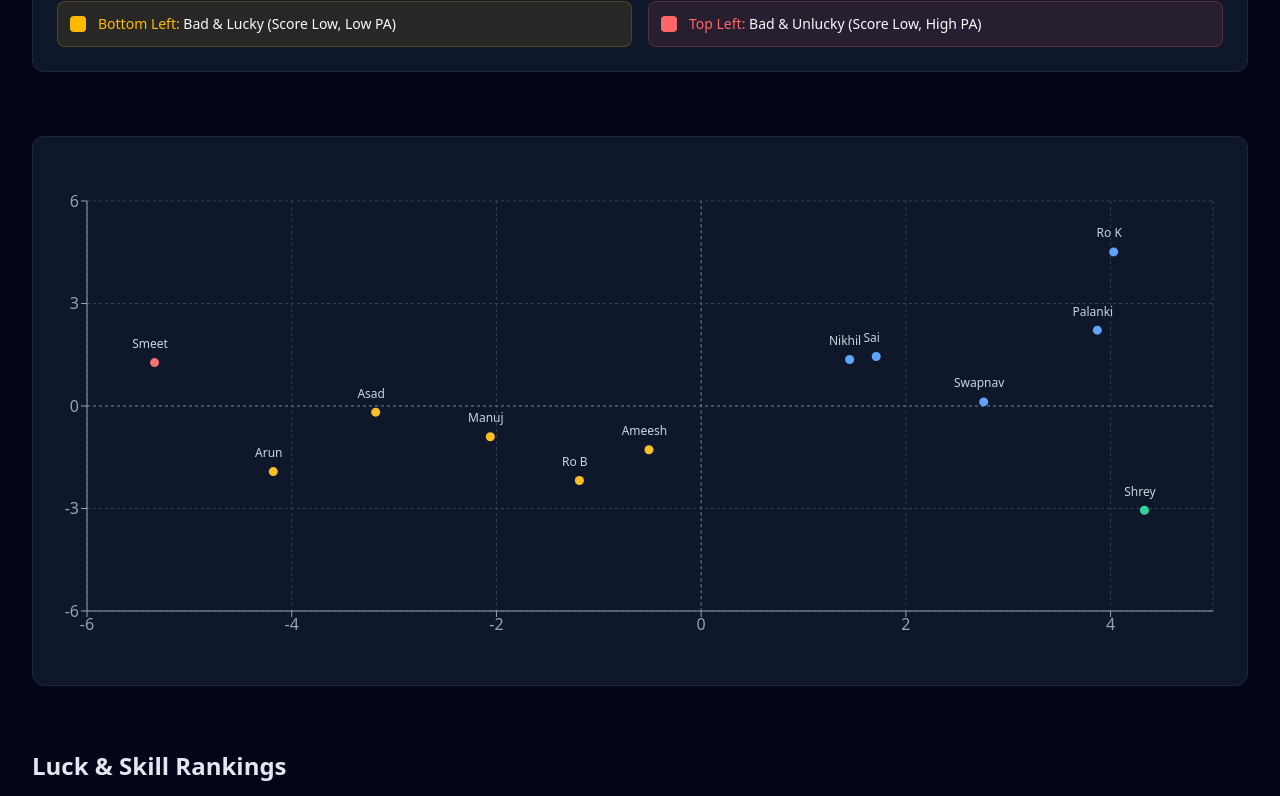
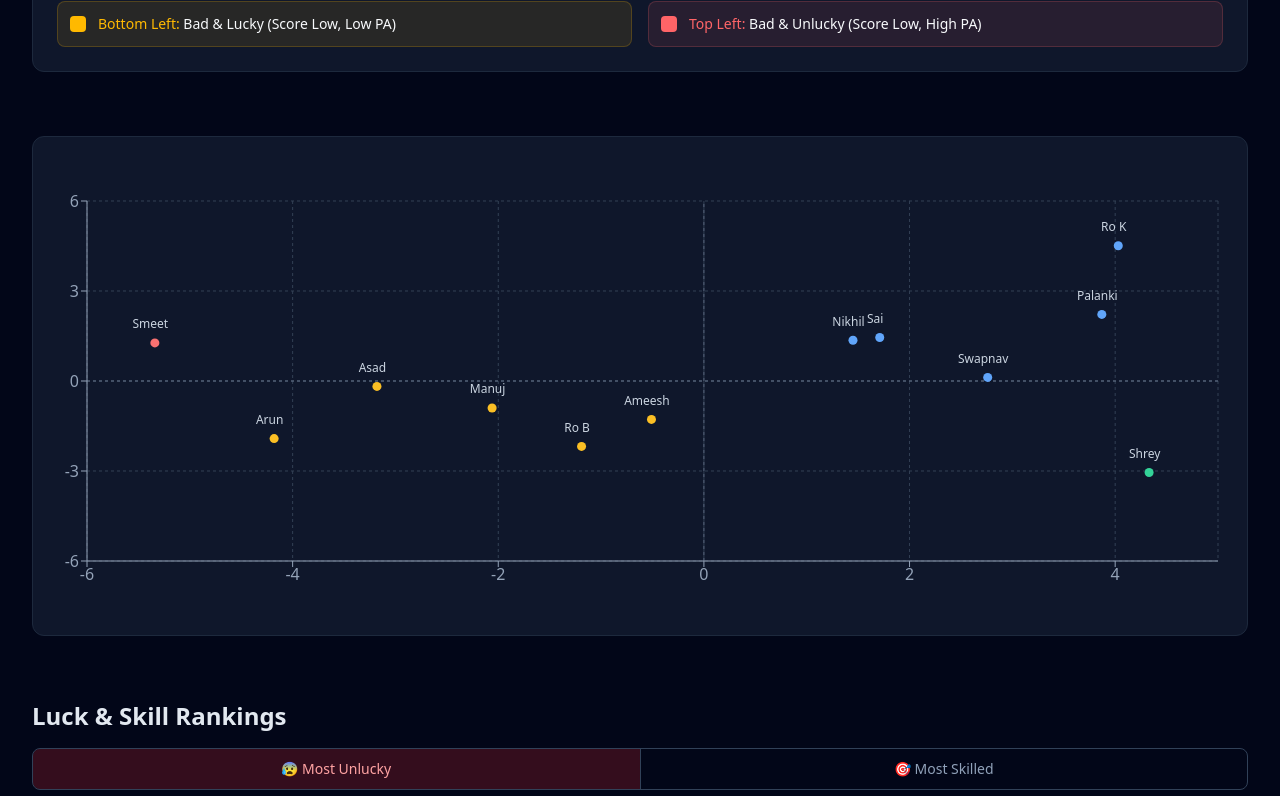
Before and after one commit to sdeka1997/frodd-grads-ffl, a Next.js app: page /luck in a window 1280 px wide. Shown: the part 440-1236 px from the top of the page. Built offline with nearby package versions, Linux system fonts and the light colour scheme.

Commit message:
Luck Index: expand scatter plot to container edges instead of scrollable
Remove overflow-x-auto wrapper, reduce padding to p-1 on mobile,
tighten right margin to 5px so the chart fills the container width.

https://claude.ai/code/session_01AQ77cK27sgCRY872vTgiRe

```diff
--- a/src/app/luck/page.tsx
+++ b/src/app/luck/page.tsx
@@ -55,11 +55,9 @@ export default function LuckPage() {
 
       {/* LUCK INDEX CHART */}
       <section>
-        <div className="bg-slate-900 border border-slate-800 rounded-xl p-3 md:p-6">
-          <div className="overflow-x-auto">
-            <div style={{ minWidth: '500px', height: '500px' }}>
+        <div className="bg-slate-900 border border-slate-800 rounded-xl p-1 md:p-6 h-[500px]">
           <ResponsiveContainer width="100%" height="100%">
-            <ScatterChart margin={{ top: 40, right: 10, bottom: 20, left: -30 }}>
+            <ScatterChart margin={{ top: 40, right: 5, bottom: 20, left: -30 }}>
               <CartesianGrid strokeDasharray="3 3" stroke="#334155" />
               <XAxis
                 type="number"
@@ -103,8 +101,6 @@ export default function LuckPage() {
               </Scatter>
             </ScatterChart>
           </ResponsiveContainer>
-            </div>
-          </div>
         </div>
       </section>
 
```
